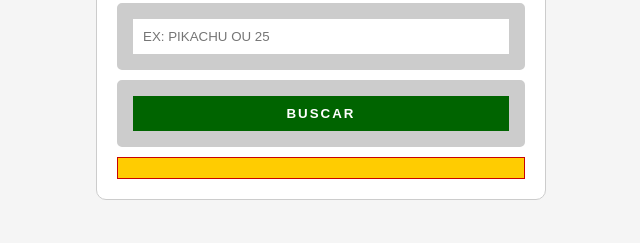
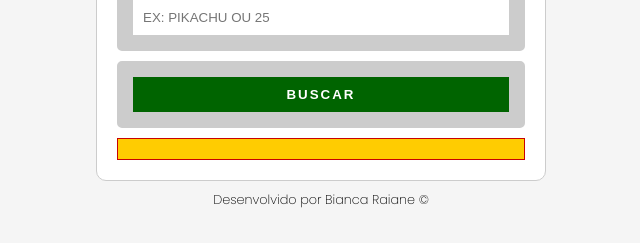
Before and after one commit to biancaraiiane/pokedex, a plain HTML site: page index.html in a window 1280 px wide. Shown: the part 495-738 px from the top of the page, without its empty margins (319-959 px from the left). Drawn offline with Linux system fonts and the light colour scheme.

Commit message:
inserindo rodape footer

```diff
--- a/index.html
+++ b/index.html
@@ -35,6 +35,10 @@
             <!--descrição dos pokémon-->
             <div id="content"></div>
     </div>
+
+    <footer class="rodape">
+        <h3>Desenvolvido por Bianca Raiane &copy</h3>
+    </footer>
     <script src="./scripts/index.js">
 
     </script>
--- a/styles/style.css
+++ b/styles/style.css
@@ -106,3 +106,9 @@ span {
     background-color: #006400;
     letter-spacing: 2px;
 }
+
+h3 {
+    padding: 10px;
+    font-size: .8rem;
+    font-weight: 200;
+}
```
